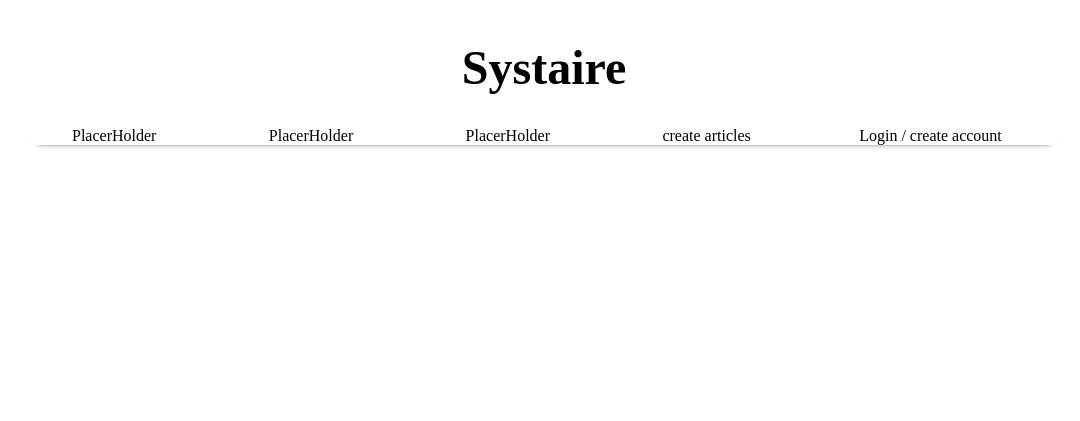
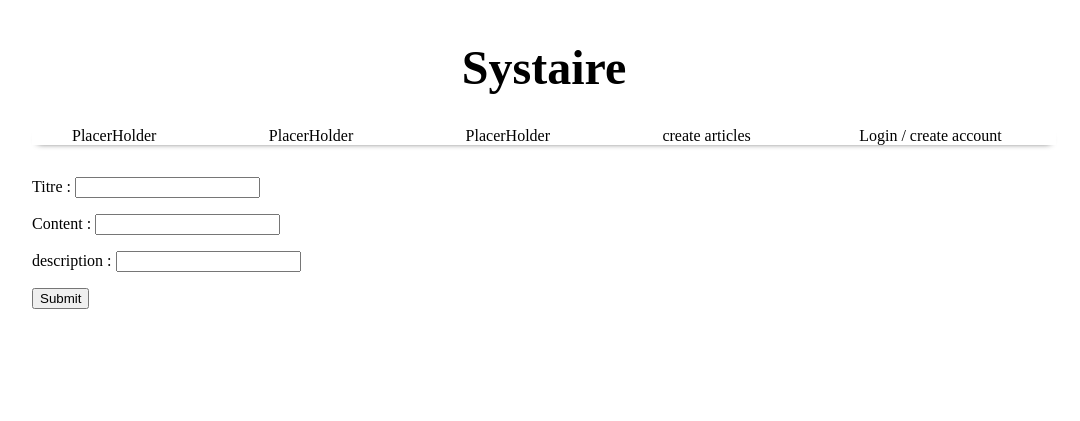
Before and after one commit to SacleuxBenoit/Systaire, a PHP site: page /test/layouts/create_articles.php in a window 1280 px wide. Shown: the top 421 px of the page, without its empty margins (96-1176 px from the left). Run offline with PHP 8.4, Linux system fonts and the light colour scheme; a stand-in replaces the project's code that opens the database connection.

Commit message:
create the form :arrow_right: create_articles.php

```diff
--- a/layouts/create_articles.php
+++ b/layouts/create_articles.php
@@ -11,5 +11,28 @@
     <?php
         include('../components/header.php');
     ?>
+
+    <div>
+        <form action="#" method="post">
+            <p>
+                <label for="title">Titre :</label>
+                <input type="text" name="title" id="title">
+            </p>
+
+            <p>
+                <label for="content">Content :</label>
+                <input type="text" name="content" id="content">
+            </p>
+
+            <p>
+                <label for="description">description :</label>
+                <input type="text" name="description" id="description">
+            </p>
+
+            <p>
+                <input type="submit" value="Submit">
+            </p>
+        </form>
+    </div>
 </body>
 </html>
```
